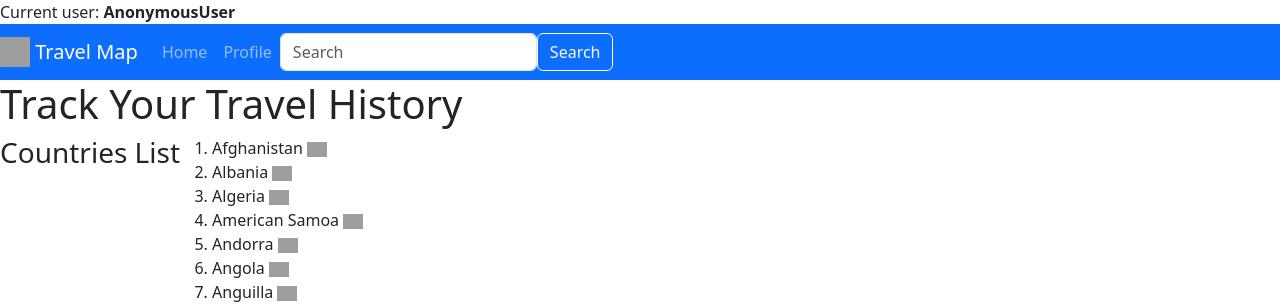
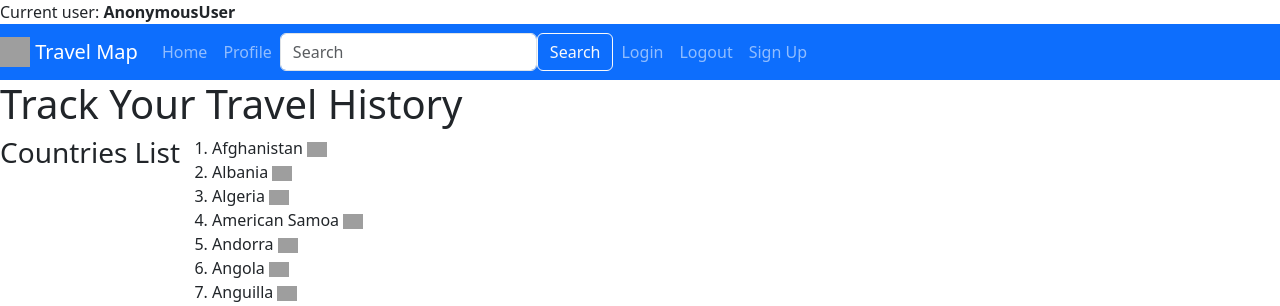
Before and after one commit to yussieik/HACKATHON_2-1, a Django app: page /homepage/ in a window 1280 px wide. Shown: the top 306 px of the page. Run offline with Django 4.2, Linux system fonts and the light colour scheme; data comes from the database, SQL or seed files in the repository; some libraries are stand-ins or nearby versions; grey boxes are pictures that could not be loaded.

Commit message:
Edited Navbar

```diff
--- a/travelmap_top/templates/navbar.html
+++ b/travelmap_top/templates/navbar.html
@@ -1,4 +1,4 @@
-<nav class="navbar navbar-expand-lg navbar-dark bg-primary d-flex justify-content-start">
+<nav class="navbar navbar-expand-lg navbar-dark bg-primary d-flex justify-content-between">
 
     <button class="navbar-toggler" type="button" data-toggle="collapse" data-target="#navbarColor02" aria-controls="navbarColor02" aria-expanded="true" aria-label="Toggle navigation">
       <span class="navbar-toggler-icon"></span>
@@ -9,7 +9,7 @@
         <img src="https://w7.pngwing.com/pngs/241/460/png-transparent-earth-and-wonders-of-the-world-earth-global-travel-route-blue-globe-poster-thumbnail.png" width="30" height="30" style="background-color: white;" class="d-inline-block align-top" alt="">
         Travel Map
       </a>
-      <ul class="navbar-nav mr-auto mt-2 mt-lg-0">
+      <ul class="navbar-nav mt-2 mt-lg-0">
         <li class="nav-item active">
           <a class="nav-link" href="{% url 'homepage' %}">Home</a>
         </li>
@@ -21,5 +21,16 @@
         <input class="form-control mr-sm-2" type="search" placeholder="Search" aria-label="Search">
         <button class="btn btn-outline-light my-2 my-sm-0 ml-2" type="submit">Search</button>
       </form>
+      <ul class="navbar-nav mt-2 mt-lg-0">
+      <li class="nav-item">
+        <a class="nav-link" href="#">Login</a>
+      </li>
+      <li class="nav-item">
+        <a class="nav-link" href="#">Logout</a>
+      </li>
+      <li class="nav-item">
+        <a class="nav-link" href="#">Sign Up</a>
+      </li>
+      </ul>
     </div>
 </nav>
```
